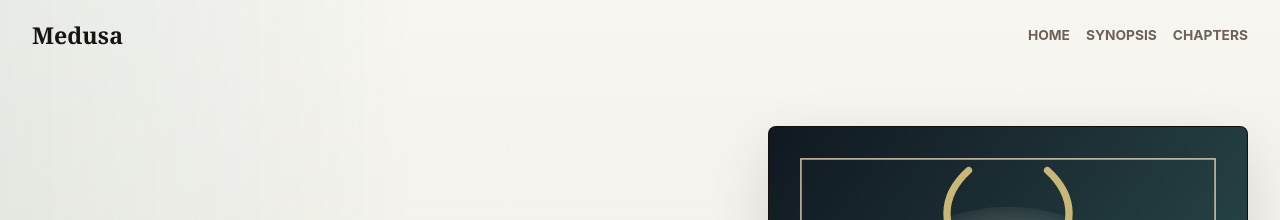
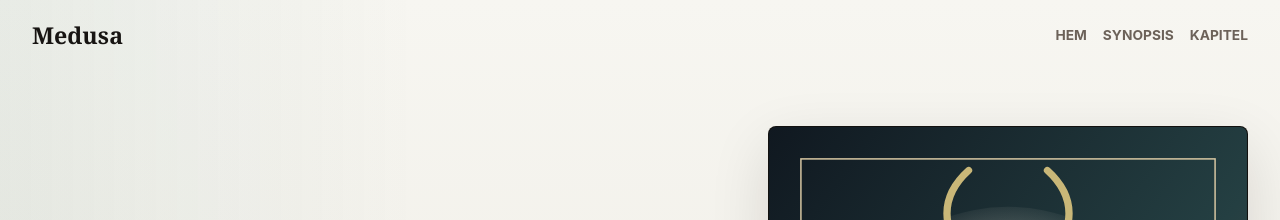
Before and after one commit to granqvistsanna-web/medusa, a Jekyll site: the page built from index.md, in a window 1280 px wide. Shown: the top 220 px of the page. Built offline with Jekyll 4.4.1, drawn with Linux system fonts in a browser that asks for light colours.

Commit message:
Translate site chrome to Swedish to match manuscript language
The manuscript is written in Swedish but the Jekyll layouts, navigation,
chapter labels, and generated chapters index were still in English. Brings
the published site into the same language as the prose it presents.

Co-Authored-By: Claude Opus 4.7 (1M context) <noreply@anthropic.com>

```diff
--- a/_config.yml
+++ b/_config.yml
@@ -1,5 +1,6 @@
 title: Medusa
-description: A novella-in-progress. Medusa's own account.
+description: En novell under arbete. Medusas egen berättelse.
+lang: sv
 url: "https://granqvistsanna-web.github.io"
 baseurl: "/medusa"
 markdown: kramdown
--- a/_layouts/default.html
+++ b/_layouts/default.html
@@ -1,5 +1,5 @@
 <!doctype html>
-<html lang="en">
+<html lang="sv">
   <head>
     <meta charset="utf-8">
     <meta name="viewport" content="width=device-width, initial-scale=1">
@@ -8,13 +8,13 @@
     <link rel="stylesheet" href="{{ '/assets/site.css' | relative_url }}">
   </head>
   <body class="{% if page.chapter %}chapter-page{% else %}site-page{% endif %}">
-    <a class="skip-link" href="#main">Skip to content</a>
+    <a class="skip-link" href="#main">Hoppa till innehåll</a>
     <header class="site-header">
-      <a class="brand" href="{{ '/' | relative_url }}" aria-label="Medusa home">Medusa</a>
-      <nav class="site-nav" aria-label="Primary">
-        <a href="{{ '/' | relative_url }}">Home</a>
+      <a class="brand" href="{{ '/' | relative_url }}" aria-label="Medusa, startsida">Medusa</a>
+      <nav class="site-nav" aria-label="Huvudnavigation">
+        <a href="{{ '/' | relative_url }}">Hem</a>
         <a href="{{ '/synopsis.html' | relative_url }}">Synopsis</a>
-        <a href="{{ '/chapters/' | relative_url }}">Chapters</a>
+        <a href="{{ '/chapters/' | relative_url }}">Kapitel</a>
       </nav>
     </header>
 
```
Also changed, not shown: _layouts/chapter.html (+5 -5 lines), 1 other file.
